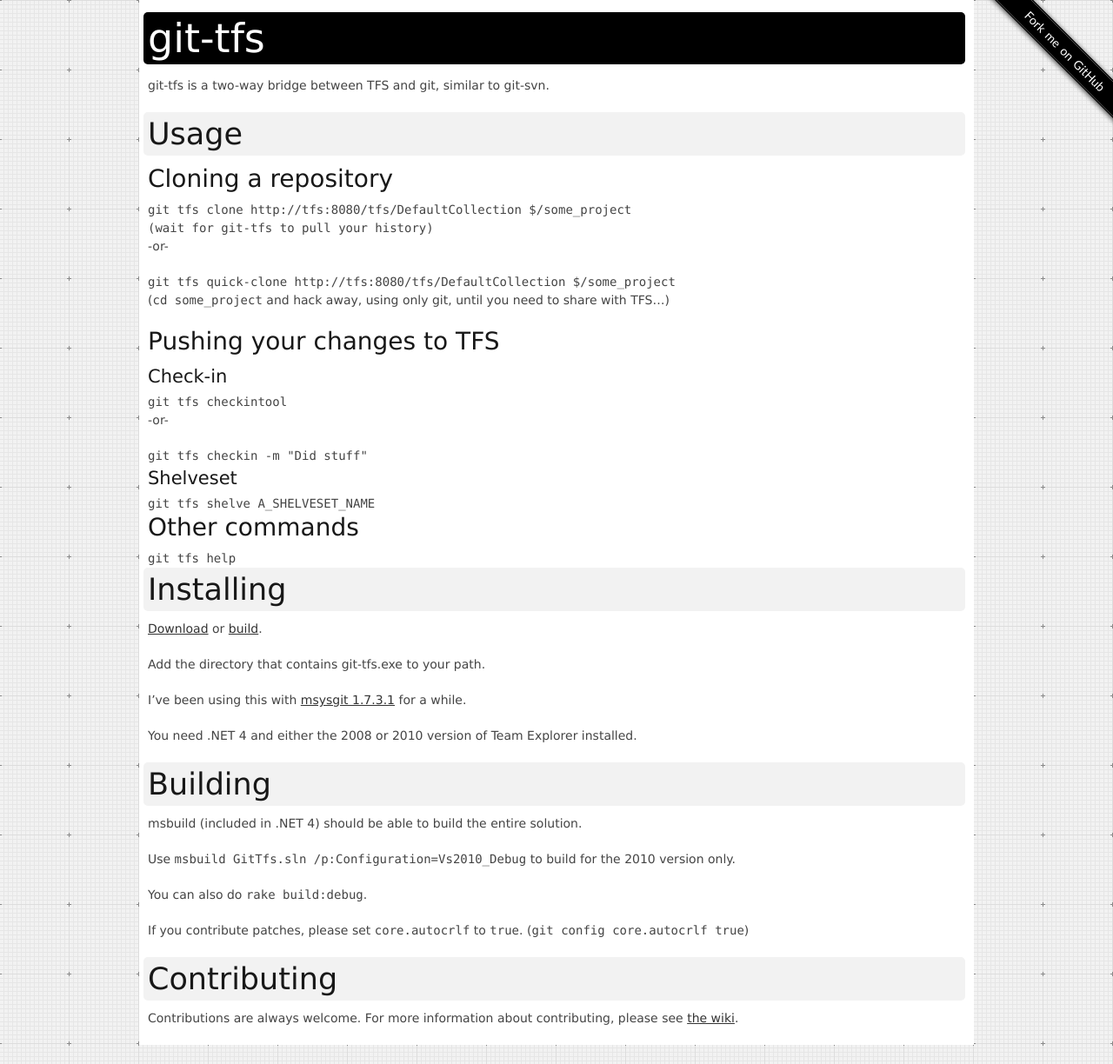
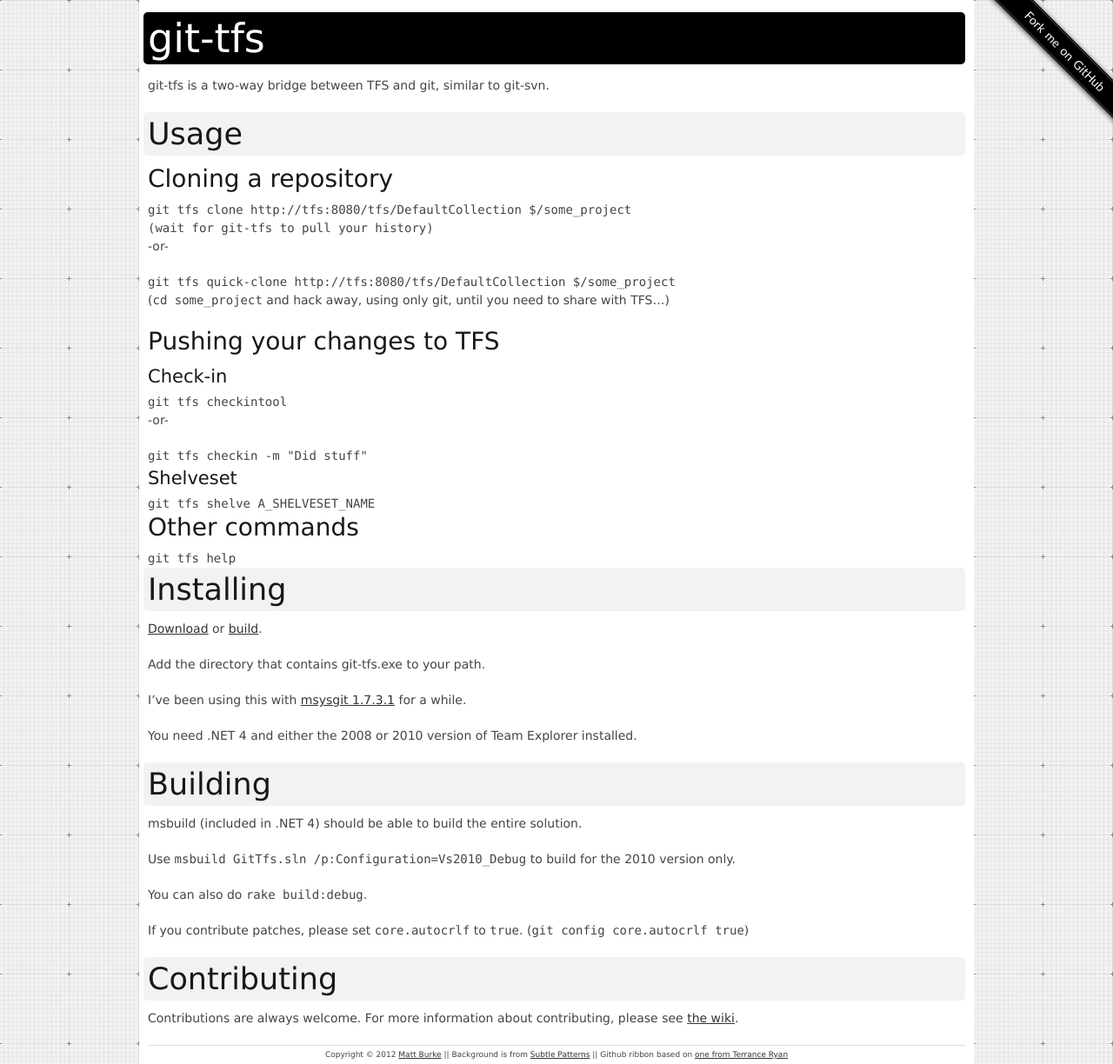
Before and after one commit to git-tfs/git-tfs.github.com, a Jekyll site: the page built from index.md, in a window 1280 px wide. Shown: the whole page at 87% size. Built offline with Jekyll 4.4.1, drawn with Linux system fonts in a browser that asks for light colours; nearby versions of some CDN libraries; before the commit the page ends 1202 px from its top, so only the background shows below that.

Commit message:
Credits.

```diff
--- a/_layouts/default.html
+++ b/_layouts/default.html
@@ -39,6 +39,11 @@
 
 	<div class="container">
                 {{ content }}
+                <div class="sixteen columns footer">
+                  <span class="item">Copyright &copy; 2012 <a href="https://github.com/spraints">Matt Burke</a></span>
+                  <span class="item">Background is from <a href="http://subtlepatterns.com/">Subtle Patterns</a></span>
+                  <span class="item">Github ribbon based on <a href="http://www.terrenceryan.com/blog/post.cfm/github-ribbons-in-css">one from Terrance Ryan</a></span>
+                </div>
 	</div>
         <div class="forkme"><a href="https://github.com/git-tfs/git-tfs/">Fork me on GitHub</a></div>
 
--- a/stylesheets/git-tfs.css
+++ b/stylesheets/git-tfs.css
@@ -26,6 +26,17 @@ h1 {
 }
 h2 {
   background-color: rgb(242,242,242);
+}
+.footer {
+  border-top: solid 1px rgb(221,221,221);
+  font-size: xx-small;
+  text-align: center;
+}
+.footer .item:before {
+  content: ' || ';
+}
+.footer .item:first-child:before {
+  content: '';
 }
 
 .forkme {
```
